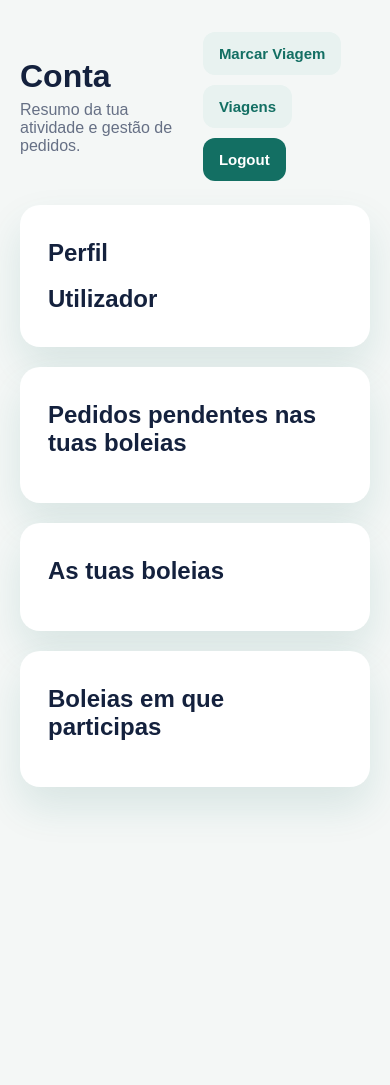
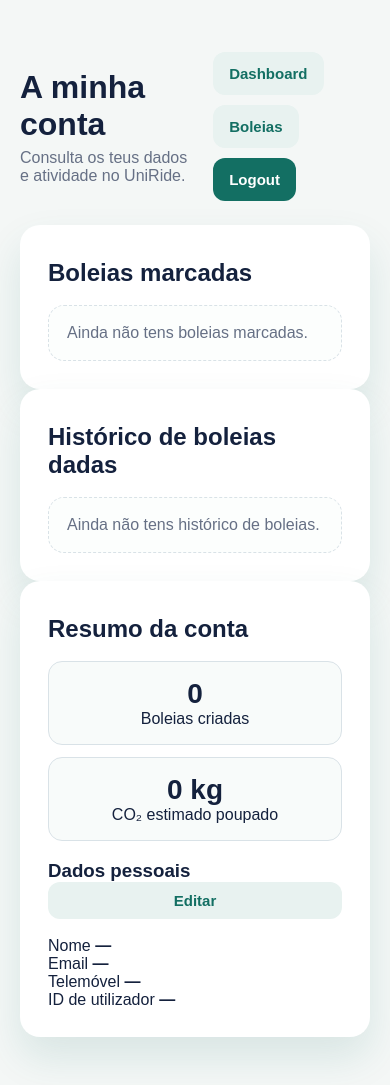
Before and after one commit to ricpote/driveShare, a website: page driveShare-full-ready/fronEnd/html/account.html in a window 390 px wide. Before the commit the page ends 844 px from the top, so only its background shows below. Drawn offline with nearby package versions, Linux system fonts and the light colour scheme.

```diff
--- a/driveShare-full-ready/fronEnd/css/styles.css
+++ b/driveShare-full-ready/fronEnd/css/styles.css
@@ -37,7 +37,7 @@ input:focus { outline: none; border-color: var(--primary); }
 .primary-btn, .secondary-btn, .inline-btn { border: none; cursor: pointer; border-radius: 12px; padding: 13px 16px; font-size: 15px; font-weight: bold; }
 .primary-btn { width: 100%; background: var(--primary); color: white; }
 .primary-btn:hover, .inline-btn:hover { background: var(--primary-dark); }
-.secondary-btn { background: #e8f2f0; color: var(--primary); }
+.secondary-btn { width: 100%; background: #e8f2f0; color: var(--primary); }
 .inline-btn { background: var(--primary); color: white; width: auto; }
 .small-btn { padding: 10px 12px; }
 .danger-btn { background: var(--danger); }
--- a/driveShare-full-ready/fronEnd/html/account.html
+++ b/driveShare-full-ready/fronEnd/html/account.html
@@ -5,50 +5,105 @@
   <meta name="viewport" content="width=device-width, initial-scale=1.0" />
   <title>UniRide | Conta</title>
   <link rel="stylesheet" href="../css/styles.css" />
+  <link rel="stylesheet" href="https://unpkg.com/leaflet/dist/leaflet.css" />
 </head>
+
 <body>
-  <main class="app-shell">
+  <main class="app-shell account-sections">
+
     <header class="topbar">
       <div>
-        <h1>Conta</h1>
-        <p>Resumo da tua atividade e gestão de pedidos.</p>
+        <h1>A minha conta</h1>
+        <p>Consulta os teus dados e atividade no UniRide.</p>
       </div>
+
       <div class="topbar-actions">
-        <a href="dashboard.html"><button class="secondary-btn">Marcar Viagem</button></a>
-        <a href="rides.html"><button class="secondary-btn">Viagens</button></a>
-        <button id="logoutBtn" class="primary-btn topbar-btn">Logout</button>
+        <a href="dashboard.html">
+          <button class="secondary-btn">Dashboard</button>
+        </a>
+        <a href="rides.html">
+          <button class="secondary-btn">Boleias</button>
+        </a>
+        <a>
+          <button id="logoutBtn" class="primary-btn topbar-primary">Logout</button>
+        </a>
       </div>
     </header>
 
-    <div id="accountMessage" class="message hidden"></div>
+    <section class="account-layout">
 
-    <section class="dashboard-grid dashboard-grid-wide">
+      <!-- BOLEIAS MARCADAS -->
+      <div class="card rides-active-card">
+        <h2 class="page-title">Boleias marcadas</h2>
+
+        <!-- Container que será atualizado dinamicamente -->
+        <div id="rideActiveContainer"></div>
+        <div class="empty-state">
+            Ainda não tens boleias marcadas.
+          </div>
+      </div>
+
+      <!-- HISTÓRICO -->
       <div class="card">
-        <h2 class="page-title">Perfil</h2>
-        <div class="profile-block">
-          <strong id="profileName">Utilizador</strong>
-          <span id="profileEmail"></span>
+        <div class="history-header">
+          <h2 class="page-title">Histórico de boleias dadas</h2>
+        </div>
+
+        <div id="rideHistory">
+          <div class="empty-state">
+            Ainda não tens histórico de boleias.
+          </div>
         </div>
       </div>
-      <div class="card">
-        <h2 class="page-title">Pedidos pendentes nas tuas boleias</h2>
-        <div id="requestsContainer"></div>
-      </div>
-    </section>
 
-    <section class="dashboard-grid dashboard-grid-wide account-sections">
-      <div class="card list-card">
-        <h2 class="page-title">As tuas boleias</h2>
-        <div id="myRidesContainer"></div>
-      </div>
-      <div class="card list-card">
-        <h2 class="page-title">Boleias em que participas</h2>
-        <div id="joinedRidesContainer"></div>
+      <!-- RESUMO CONTA -->
+      <div class="card account-main-card">
+        <h2 class="page-title">Resumo da conta</h2>
+
+        <div class="stats">
+          <div class="stat">
+            <strong id="totalRides">0</strong>
+            <span>Boleias criadas</span>
+          </div>
+
+          <div class="stat">
+            <strong id="co2Saved">0 kg</strong>
+            <span>CO₂ estimado poupado</span>
+          </div>
+        </div>
+
+        <div class="account-user-block">
+          <h3 class="section-subtitle">Dados pessoais
+            <button id="editUserBtn" class="secondary-btn small-btn">Editar</button>
+          </h3>
+
+          <div class="user-info-grid" id="userInfoGrid">
+            <div class="info-item">
+              <span class="info-label">Nome</span>
+              <strong id="profileName">—</strong>
+            </div>
+
+            <div class="info-item">
+              <span class="info-label">Email</span>
+              <strong id="userEmail">—</strong>
+            </div>
+
+            <div class="info-item">
+              <span class="info-label">Telemóvel</span>
+              <strong id="userPhone">—</strong>
+            </div>
+
+            <div class="info-item">
+              <span class="info-label">ID de utilizador</span>
+              <strong id="userId">—</strong>
+            </div>
+          </div>
+        </div>
       </div>
     </section>
   </main>
 
-  <script src="../js/main.js"></script>
+  <script src="https://unpkg.com/leaflet/dist/leaflet.js"></script>
   <script src="../js/account.js"></script>
 </body>
 </html>
--- a/driveShare-full-ready/fronEnd/js/main.js
+++ b/driveShare-full-ready/fronEnd/js/main.js
@@ -257,6 +257,7 @@ if (registerForm) {
 
     const name = document.getElementById("registerName").value.trim();
     const email = document.getElementById("registerEmail").value.trim().toLowerCase();
+    const phone = document.getElementById("registerPhone").value.trim();
     const password = document.getElementById("registerPassword").value.trim();
     const confirmPassword = document.getElementById("registerConfirmPassword").value.trim();
 
@@ -265,10 +266,10 @@ if (registerForm) {
     if (password !== confirmPassword) return showMessage("message", "As palavras-passe não coincidem.", "error");
 
     try {
-      await apiFetch("/users/register", { method: "POST", body: JSON.stringify({ name, email, password, phone: "" }) });
+      await apiFetch("/users/register", { method: "POST", body: JSON.stringify({ name, email, password, phone }) });
       const loginResult = await apiFetch("/users/login", { method: "POST", body: JSON.stringify({ email, password }) });
       saveToken(loginResult.token);
-      saveCurrentUser({ name, email });
+      saveCurrentUser({ name, email, phone });
       showMessage("message", "Conta criada com sucesso.", "success");
       setTimeout(() => { window.location.href = "dashboard.html"; }, 700);
     } catch (error) {
```
Also changed, not shown: driveShare-full-ready/fronEnd/html/index.html (+2 -0 lines).
